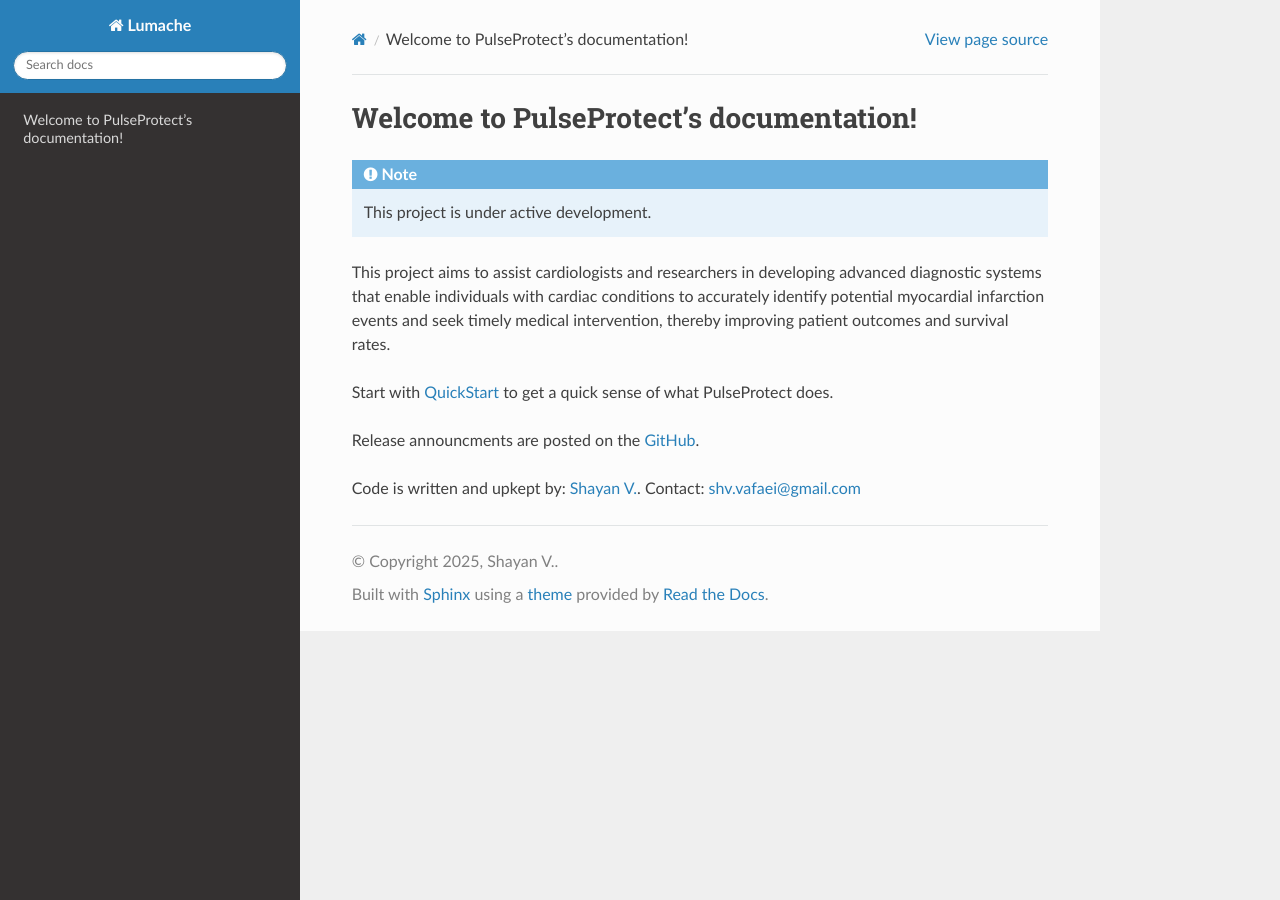
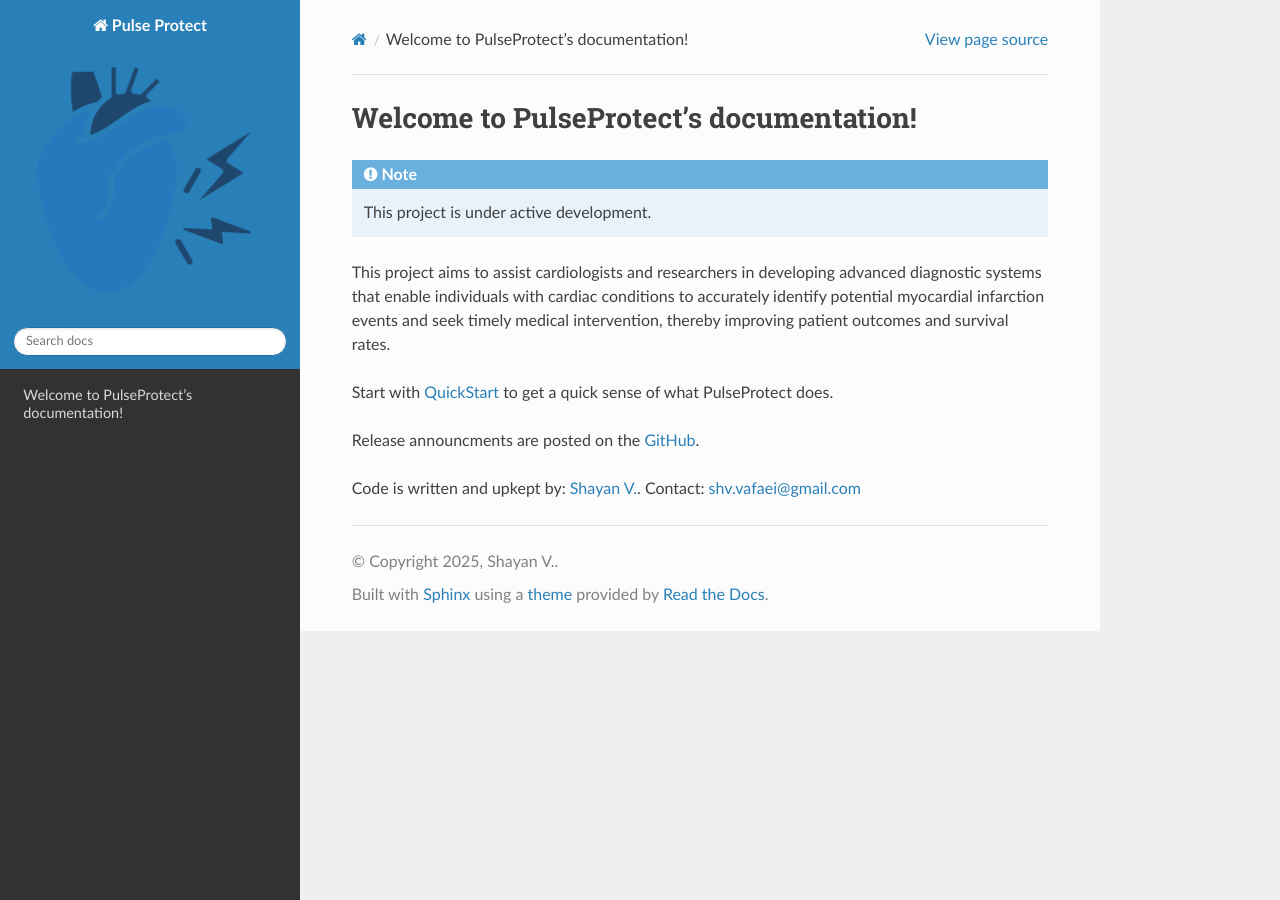
Before and after one commit to shayanvafaei/PulseProtect, a Sphinx documentation site: the page built from docs/source/index.rst, in a window 1280 px wide. Built offline with Sphinx 7.4.7 and the Read the Docs theme 3.1.0, drawn with Linux system fonts in a browser that asks for light colours; pages that are not in the unit, such as notebooks, are missing from menus.

Commit message:
Update conf.py

```diff
--- a/docs/source/conf.py
+++ b/docs/source/conf.py
@@ -2,7 +2,7 @@
 
 # -- Project information
 
-project = 'Lumache'
+project = 'Pulse Protect'
 copyright = '2025, Shayan V.'
 author = 'Shayan Vafaei'
 
@@ -31,7 +31,7 @@
 
 html_theme = 'sphinx_rtd_theme'
 
-html_logo = "images/Logo.svg"
+html_logo = "images/Logo.png"
 
 # -- Options for EPUB output
 epub_show_urls = 'footnote'
```
